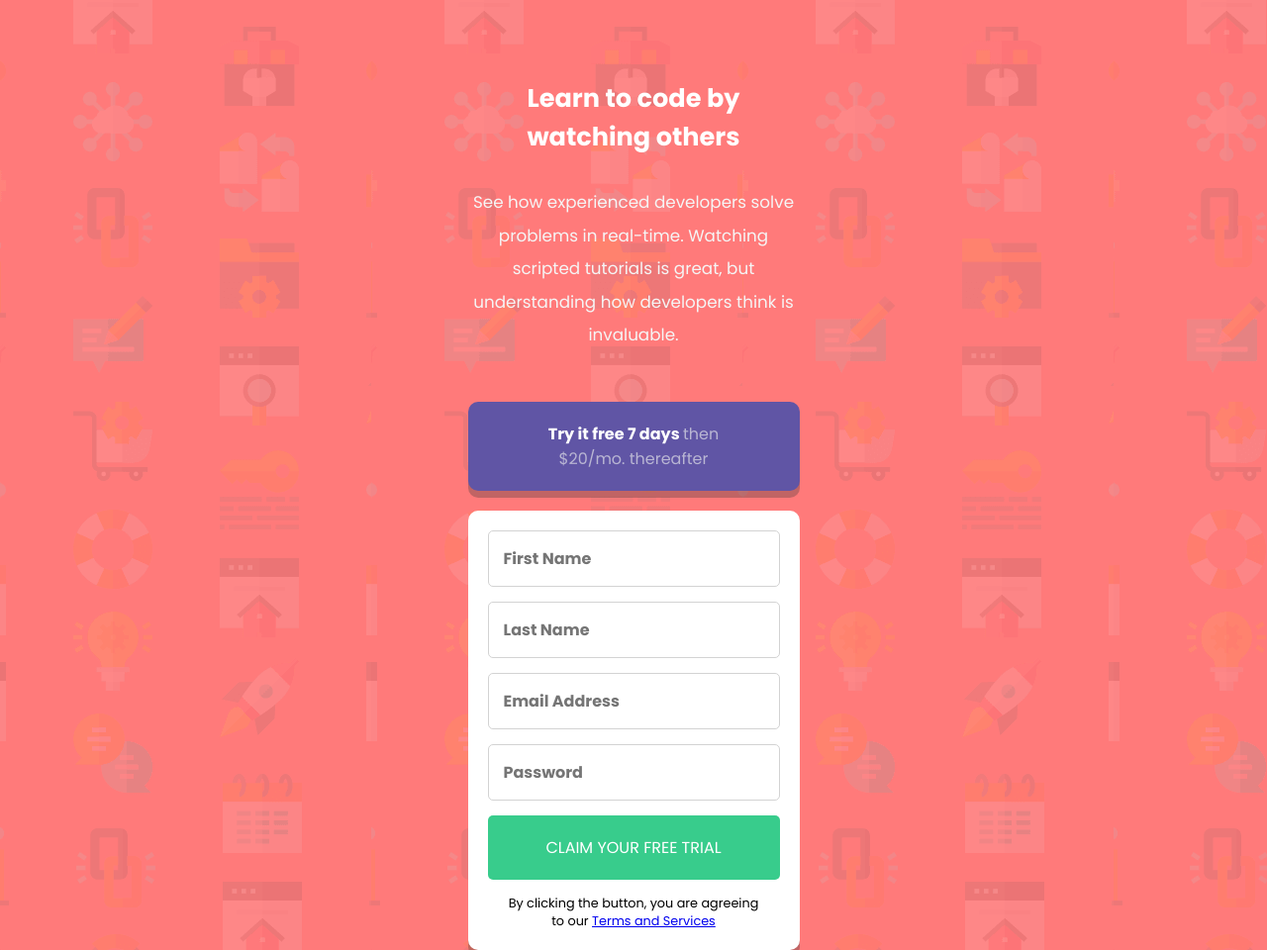
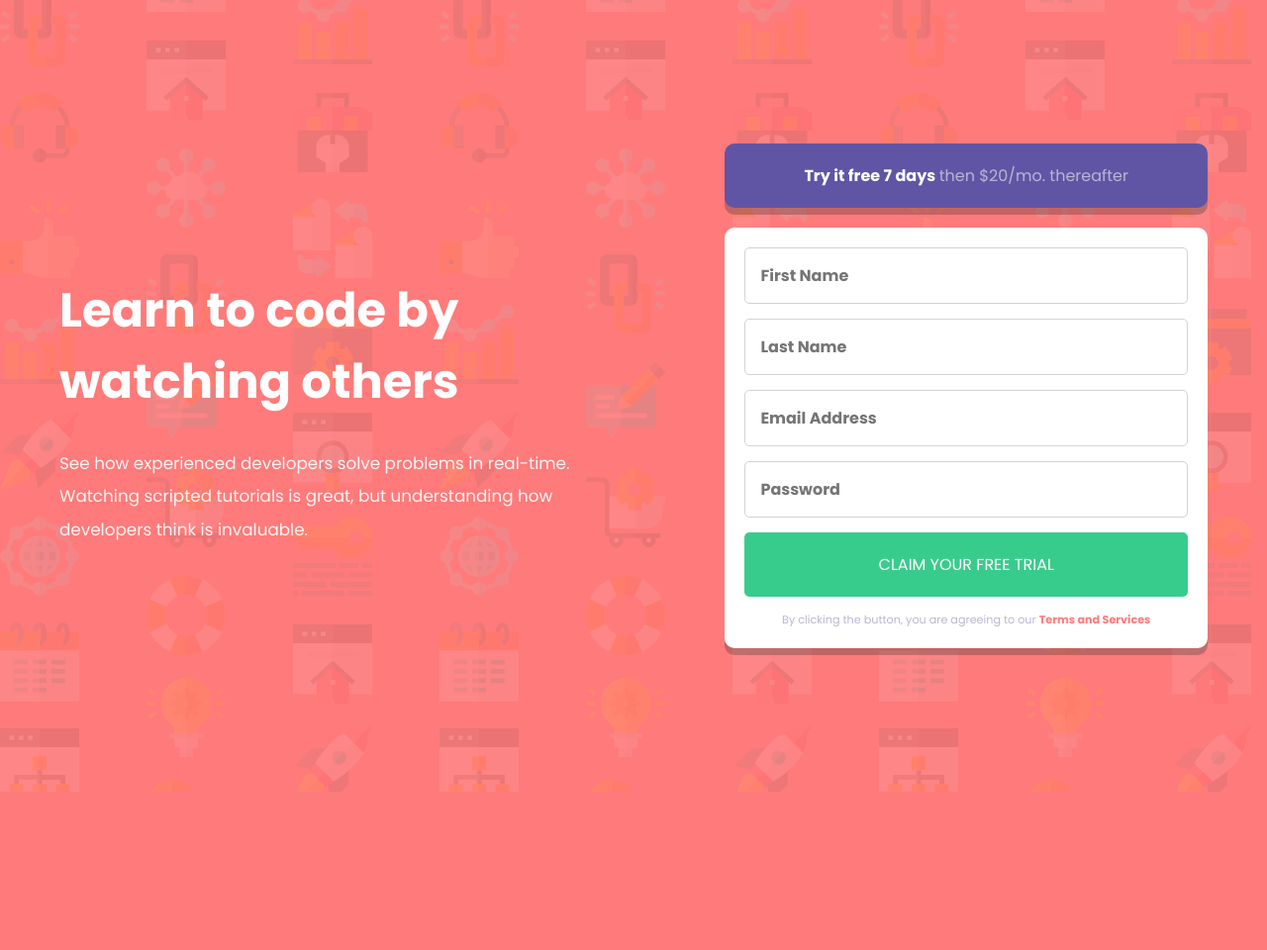
Before and after one commit to kujerocoding/intro-component-with-signup-form, a plain HTML site: page index.html in a window 1280 px wide. Shown: the whole page at 99% size. After the commit the page ends 800 px from the top, so only its background shows below. Drawn offline with Linux system fonts and the light colour scheme.

Commit message:
Add media query

```diff
--- a/style.css
+++ b/style.css
@@ -25,7 +25,9 @@ body {
 }
 
 .main__container {
-    max-width: 335px;
+    padding-inline: 20px;
+    min-width: 335px;
+    max-width: 650px;
     margin: 0 auto;
     display: flex;
     flex-direction: column;
@@ -98,9 +100,43 @@ body {
     padding: 0 20px;
     font-size: .8em;
     text-align: center;
+    color: var(--GRAYISHBLUENEUTRAL);
 }
 
-.promo__disclaimer span {
+.promo__disclaimer a {
+    text-decoration: none;
     color: var(--REDCOLOR);
     font-weight: bold;
 }
+
+@media (min-width: 40em) {
+
+    body {
+        background-image: url(/images/bg-intro-desktop.png);
+        display: flex;
+        align-items: center;
+    }
+
+    .main__container {
+        max-width: 1200px;
+        flex-direction: row;
+        align-items: center;
+        justify-content: space-between;
+    }
+
+    .header__container {
+        max-width: 50%;
+    }
+
+    .header__title, .header__paragraph {
+        text-align: left;
+    }
+
+    .header__title {
+        font-size: clamp(2em, 5vw, 3em)
+    }
+
+    .promo__disclaimer {
+        font-size: .7em;
+    }
+}
```
